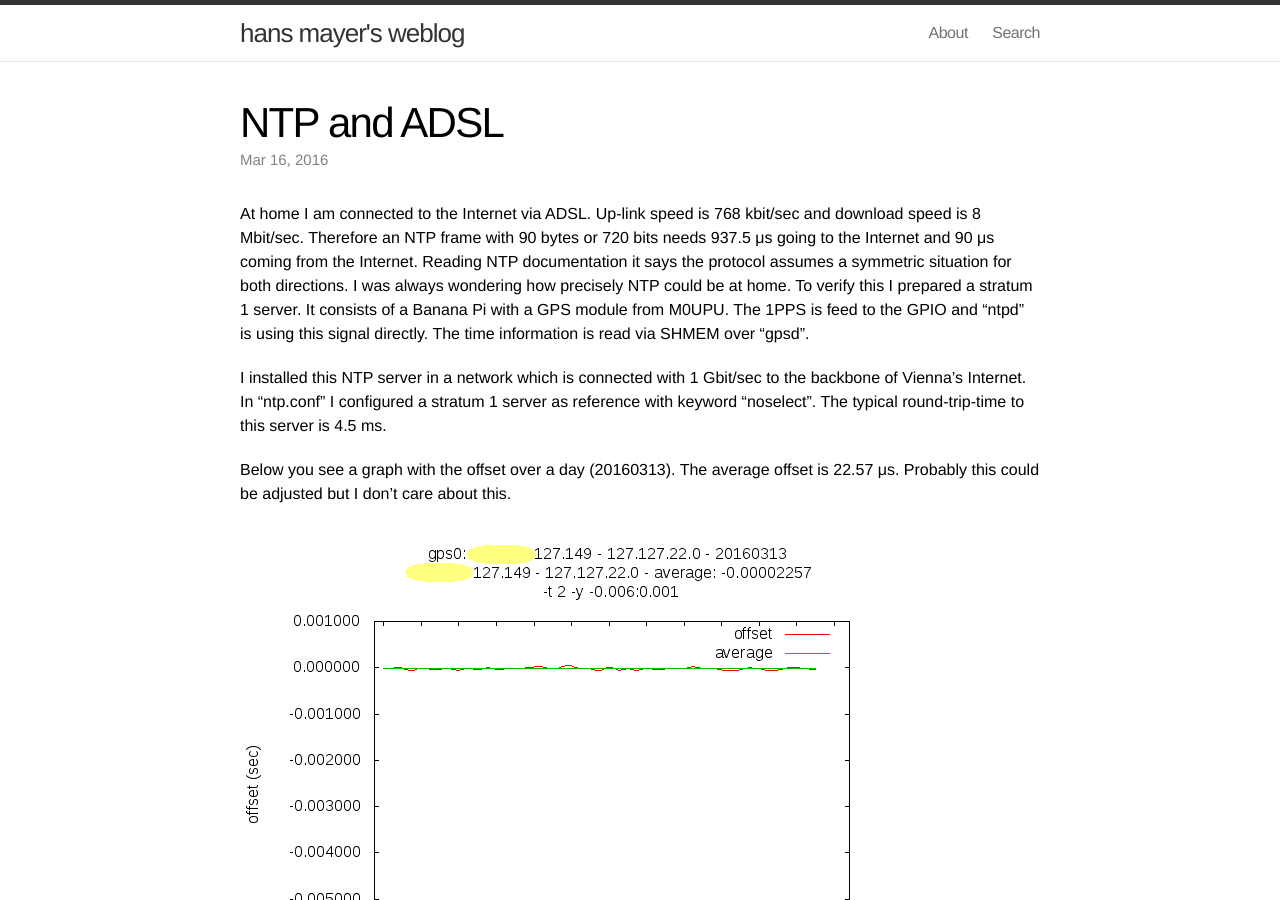
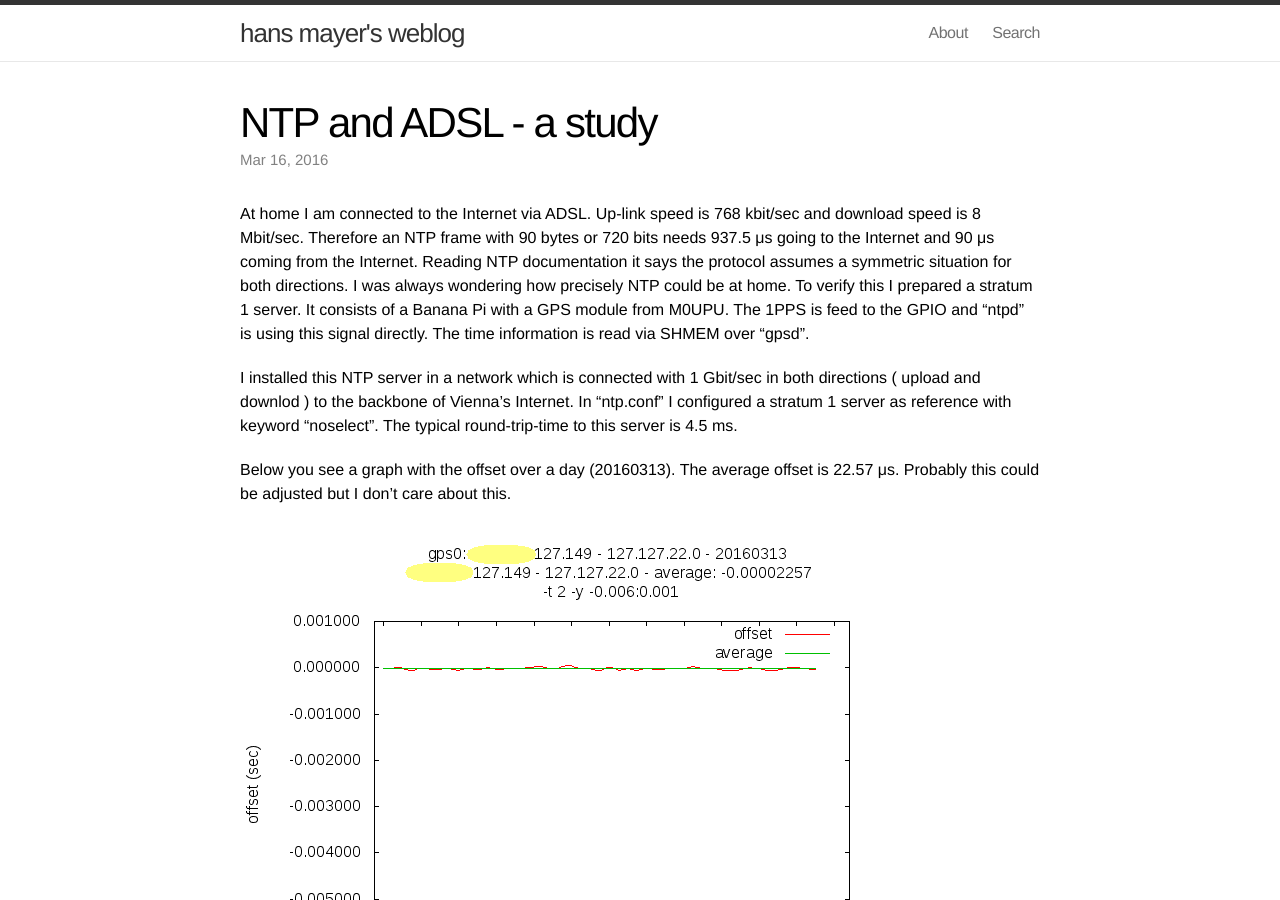
Before and after one commit to hans-mayer/blog, a Jekyll site: the page built from _posts/2016-03-16-ntp-and-adsl.markdown, in a window 1280 px wide and 900 px high. Built offline with Jekyll 4.4.1, drawn with Linux system fonts in a browser that asks for light colours; some of the changed text lies outside the part shown.

```diff
--- a/_posts/2016-03-16-ntp-and-adsl.markdown
+++ b/_posts/2016-03-16-ntp-and-adsl.markdown
@@ -1,6 +1,6 @@
 ---
 layout: post
-title:  NTP and ADSL
+title:  NTP and ADSL - a study
 date:   2016-03-16 22:13:00 CET
 categories: UNIX Linux ntp network
 ---
@@ -11,7 +11,7 @@
 Reading NTP documentation it says the protocol assumes a symmetric situation for both directions.
 I was always wondering how precisely NTP could be at home. To verify this I prepared a stratum 1 server. It consists of a Banana Pi with a GPS module from M0UPU. The 1PPS is feed to the GPIO and "ntpd" is using this signal directly. The time information is read via SHMEM over "gpsd".
 
-I installed this NTP server in a network which is connected with 1 Gbit/sec to the backbone of Vienna's Internet. In "ntp.conf" I configured a stratum 1 server as reference with keyword "noselect". The typical round-trip-time to this server is 4.5 ms.
+I installed this NTP server in a network which is connected with 1 Gbit/sec in both directions ( upload and downlod ) to the backbone of Vienna's Internet. In "ntp.conf" I configured a stratum 1 server as reference with keyword "noselect". The typical round-trip-time to this server is 4.5 ms.
 
 Below you see a graph with the offset over a day (20160313). The average offset is 22.57 &mu;s. Probably this could be adjusted but I don't care about this.
 
```
Also changed, not shown: other parts of _posts/2016-03-16-ntp-and-adsl.markdown (+4 -1 lines).
